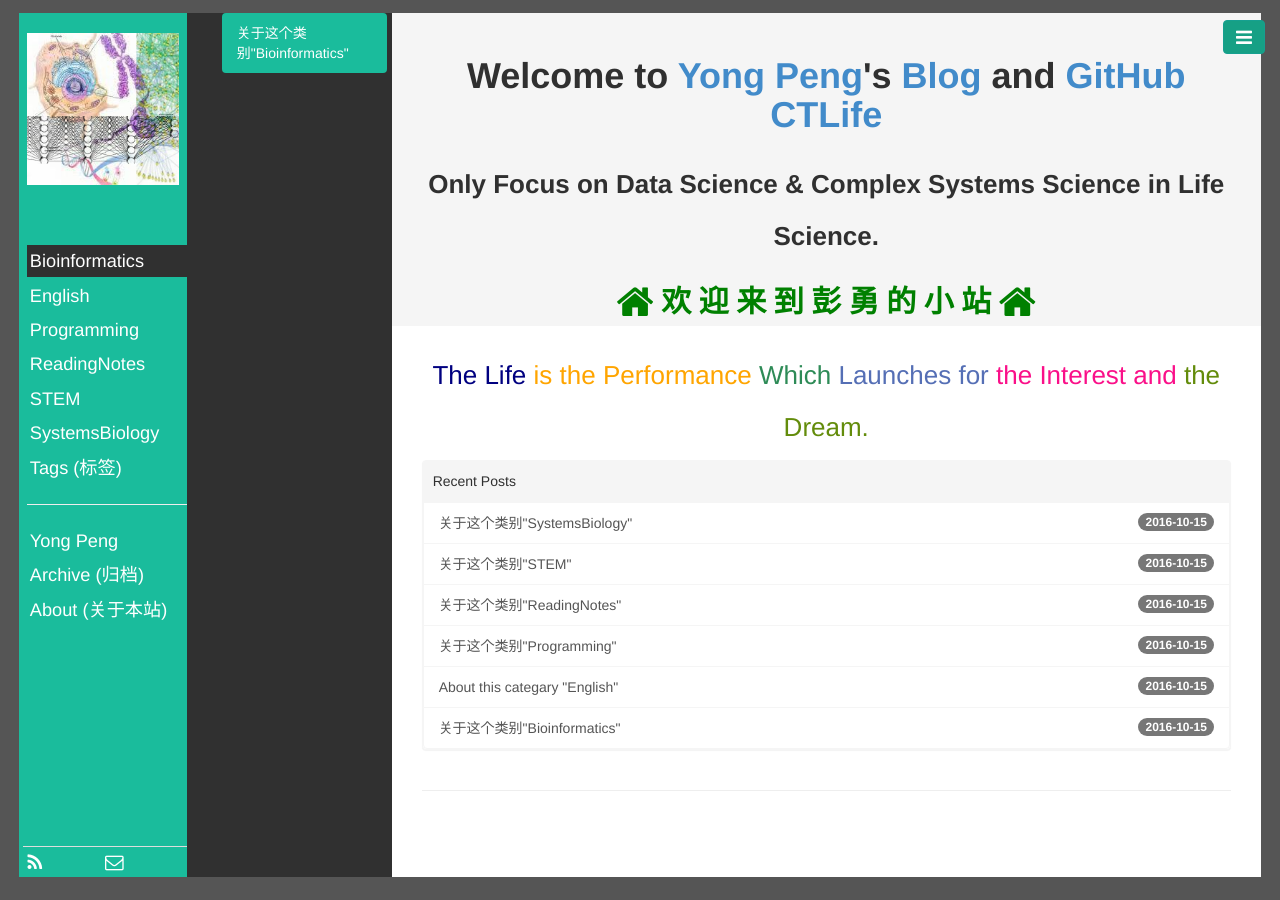
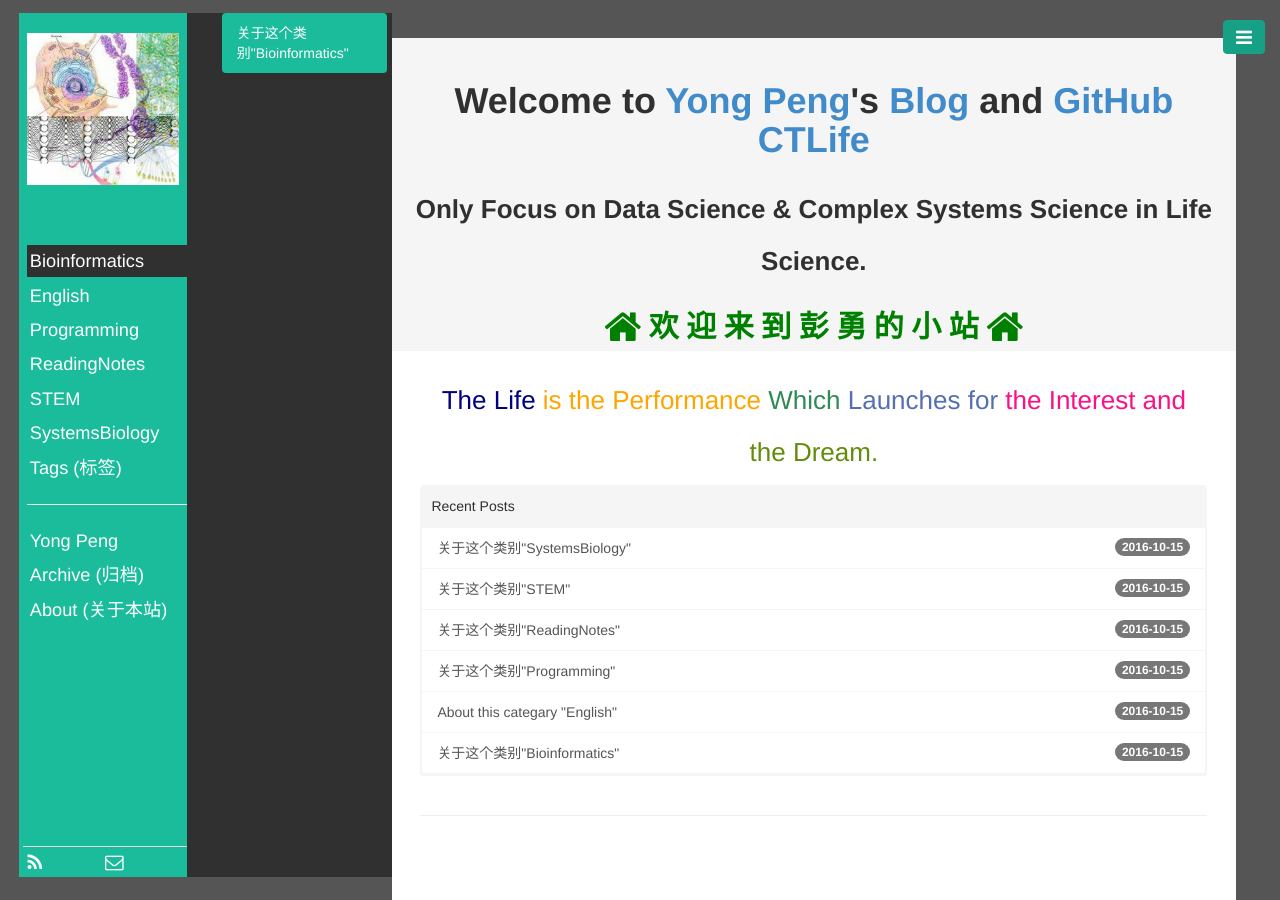
Before and after one commit to CTLife/CTLife.github.io, a Jekyll site: the page built from index.html, in a window 1280 px wide. Built offline with Jekyll 4.4.1, drawn with Linux system fonts in a browser that asks for light colours; Markdown is read by kramdown in place of the engine named in the settings; the list of posts is cut into pages by our own code.

Commit message:
Update base.css

```diff
--- a/public/css/base.css
+++ b/public/css/base.css
@@ -80,7 +80,7 @@ body, html {
   overflow-y: auto;
   background-color: #fff;
   overflow-x: hidden;
-
+    margin: 2%;
   /*background-image: url(/public/img/bg_lines1.jpg);*/
 }
 .aside3-title {
```
